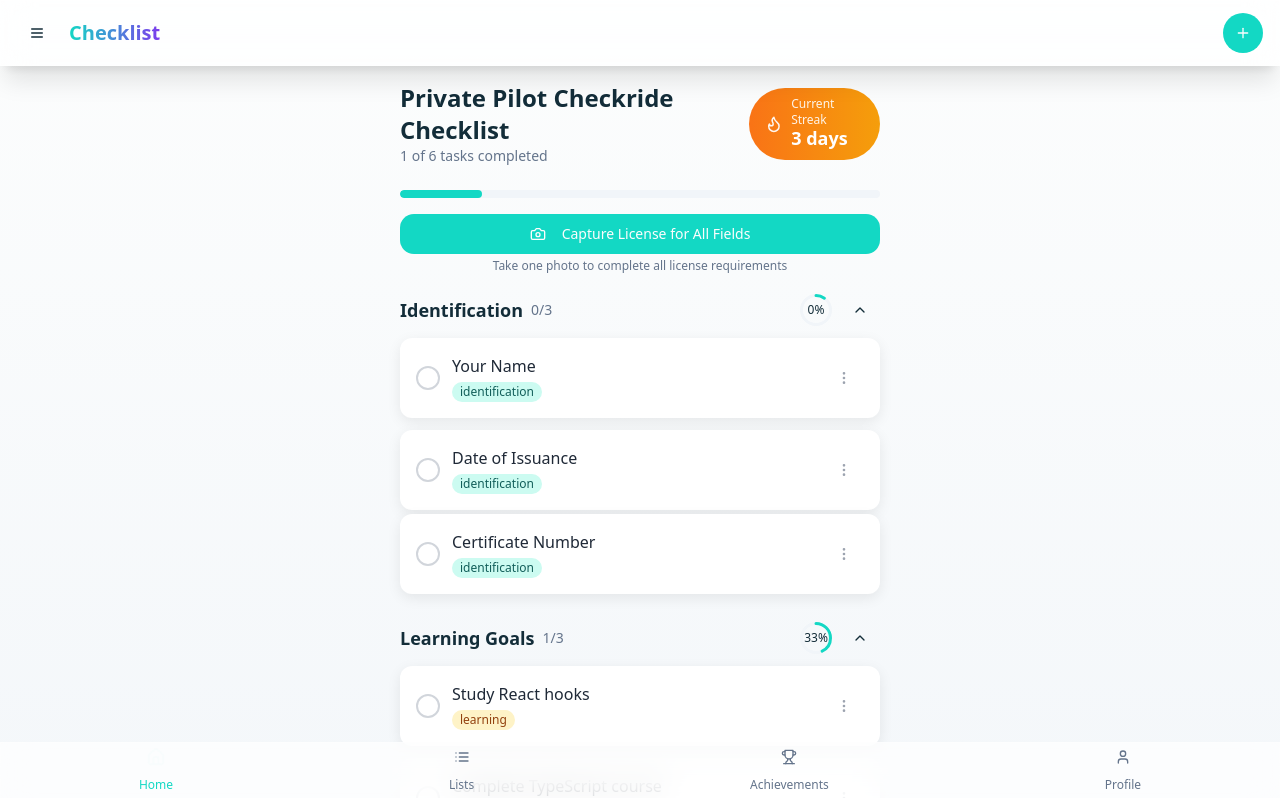
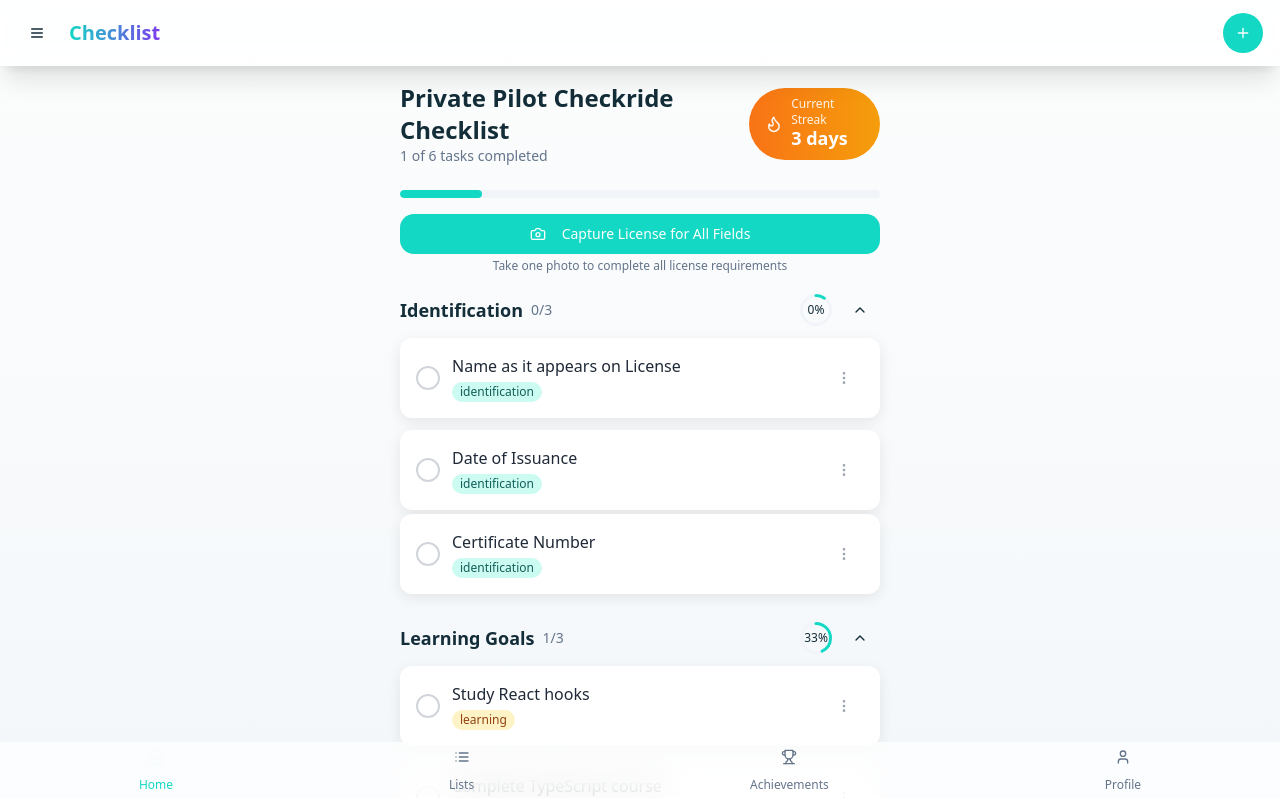
Before and after one commit to SineVisu/checkliingo, a React (Vite) app: page / in a window 1280 px wide. Shown: the top 798 px of the page. Built offline with nearby package versions, Linux system fonts and the light colour scheme.

Commit message:
Rename identification task
Renamed "Your Name" to "Name as it appears on License" in the identification checklist group.

```diff
--- a/src/components/checklists/ChecklistItem.tsx
+++ b/src/components/checklists/ChecklistItem.tsx
@@ -1,4 +1,3 @@
-
 import React, { useState } from 'react';
 import { Check, MoreVertical } from 'lucide-react';
 import { Button } from '@/components/ui/button';
@@ -28,7 +27,7 @@ const ChecklistItem: React.FC<ChecklistItemProps> = ({ item, onToggleComplete })
   const [certificateDialogOpen, setCertificateDialogOpen] = useState(false);
 
   const handleToggle = () => {
-    if (item.title === 'Your Name') {
+    if (item.title === 'Name as it appears on License') {
       setNameDialogOpen(true);
       return;
     }
@@ -127,7 +126,7 @@ const ChecklistItem: React.FC<ChecklistItemProps> = ({ item, onToggleComplete })
         </Button>
       </div>
 
-      {item.title === 'Your Name' && (
+      {item.title === 'Name as it appears on License' && (
         <LicenseNameDialog
           isOpen={nameDialogOpen}
           onClose={() => setNameDialogOpen(false)}
--- a/src/pages/Index.tsx
+++ b/src/pages/Index.tsx
@@ -1,4 +1,3 @@
-
 import React, { useState } from 'react';
 import Header from '@/components/layout/Header';
 import Footer from '@/components/layout/Footer';
@@ -16,7 +15,7 @@ const initialData: ChecklistGroupData[] = [
     id: '1',
     title: 'Identification',
     items: [
-      { id: '101', title: 'Your Name', isCompleted: false, category: 'identification' },
+      { id: '101', title: 'Name as it appears on License', isCompleted: false, category: 'identification' },
       { id: '102', title: 'Date of Issuance', isCompleted: false, category: 'identification' },
       { id: '103', title: 'Certificate Number', isCompleted: false, category: 'identification' }
     ]
```
